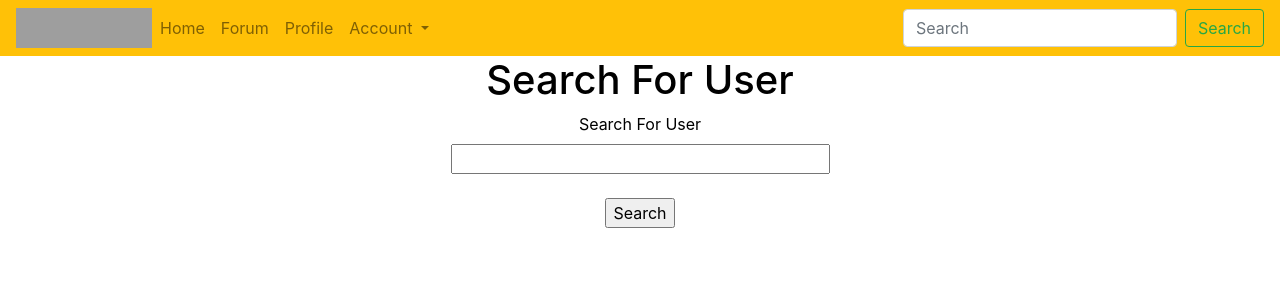
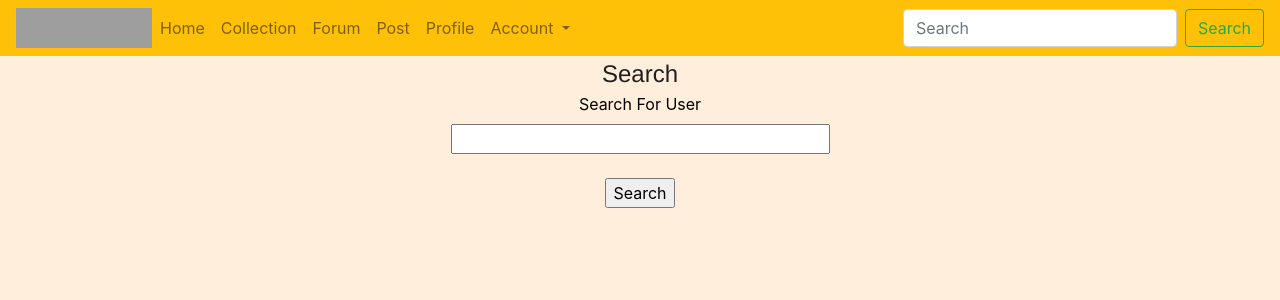
Before and after one commit to Krulled/CMPE133, a Flask app: a page that uses app/templates/navbar.html in a window 1280 px wide. Shown: the top 300 px of the page. Run offline with Flask 3, Linux system fonts and the light colour scheme; a user stored in the database is signed in; some libraries are stand-ins or nearby versions; grey boxes are pictures that could not be loaded.

Commit message:
ui changes

```diff
--- a/app/routes.py
+++ b/app/routes.py
@@ -143,7 +143,7 @@ def search(username):
             return redirect(url_for('search', username = current_user.username))
 
         user = User.query.filter_by(username=current_form.search.data).first()
-        return render_template(('searchResults.html'), form = current_form, username = user.username)
+        return render_template(('search_results.html'), form = current_form, username = user.username)
 
     return render_template('search.html', user=username, form= current_form)
 
@@ -152,7 +152,7 @@ def search(username):
 @login_required
 def searchProfile(username):
     user = User.query.filter_by(username=username).first()
-    return render_template('searchProfile.html', username=user)
+    return render_template('search_profile.html', username=user)
 
 #follow
 @plant_app.route('/user/searchProfile/<username>/follow', methods=['POST', 'GET'])
@@ -220,3 +220,9 @@ def new_post(username):
 def post(post_id):
     post = Post.query.get_or_404(post_id)
     return render_template('post.html', post=post)
+
+#view plant collection
+@plant_app.route('/user/<username>/collection')
+def collection(username):
+    user = User.query.filter_by(username=username).first()
+    return render_template('collection.html', user = user)
--- a/app/static/css/style.css
+++ b/app/static/css/style.css
@@ -13,6 +13,13 @@ picture {
   color: rgb(29, 32, 31);
   font-family: helvetica;
   font-size: 200%;
+}
+
+.smallerTitle {
+  color: rgb(44, 50, 48);
+  color: rgb(29, 32, 31);
+  font-family: helvetica;
+  font-size: 150%;
 }
 
 .loginBG {
@@ -44,7 +51,7 @@ picture {
 
 .profileBox {
   width: 500px;
-  height: 150px;
+  height: 125px;
   text-align: center;
   color: rgb(29, 32, 31);
   font-family: helvetica;
--- a/app/templates/create_post.html
+++ b/app/templates/create_post.html
@@ -3,7 +3,7 @@
 {% block mycontent %}
 
 <head>
-    <link rel="stylesheet" type = "text/css" href="{{ url_for('static',filename='css/forum_style.css') }}">
+    <link rel="stylesheet" type = "text/css" href="{{ url_for('static',filename='css/style.css') }}">
     <title>New Post</title>
 </head>
 
--- a/app/templates/delete.html
+++ b/app/templates/delete.html
@@ -7,8 +7,11 @@
 </head>
 
 <center>
+    <picture>
+        <img src="https://media.discordapp.net/attachments/758931822368784434/1086463776959762472/Screenshot_2023-03-17_at_6.39.05_PM.png?width=1007&height=297" alt="pladdict logo" style="width:340px;height:100px;">
+    </picture>
 <body>
-    <h1>Delete Account</h1>
+    <div class = "smallerTitle">Delete Account</div>
     <p>
         Confirm delete account: <br>
         <br>
--- a/app/templates/edit.html
+++ b/app/templates/edit.html
@@ -7,7 +7,10 @@
 </head>
 
 <center>
-    <div class="title">Edit Profile</div>
+    <picture>
+        <img src="https://media.discordapp.net/attachments/758931822368784434/1086463776959762472/Screenshot_2023-03-17_at_6.39.05_PM.png?width=1007&height=297" alt="pladdict logo" style="width:340px;height:100px;">
+    </picture>
+    <div class="smallerTitle">Edit Profile</div>
     <div class="editBox">
         <form action="" method="post">
             {{ form.hidden_tag() }}
--- a/app/templates/forum.html
+++ b/app/templates/forum.html
@@ -3,7 +3,7 @@
 {% block mycontent %}
 
 <head>
-    <link rel="stylesheet" type = "text/css" href="{{ url_for('static',filename='css/forum_style.css') }}">
+    <link rel="stylesheet" type = "text/css" href="{{ url_for('static',filename='css/style.css') }}">
     <title>Forum</title>
 </head>
 
--- a/app/templates/navbar.html
+++ b/app/templates/navbar.html
@@ -20,8 +20,14 @@
               <a class="nav-link" href="{{url_for('home', username = current_user.username)}}">Home</a>
           </li>
           <li class="nav-item">
+            <a class="nav-link" href="{{url_for('collection', username = current_user.username)}}">Collection</a>
+        </li>
+          <li class="nav-item">
             <a class="nav-link" href="{{url_for('forum', username = current_user.username)}}">Forum</a>
         </li>
+        <li class="nav-item">
+          <a class="nav-link" href="{{url_for('new_post', username = current_user.username)}}">Post</a>
+      </li>
           <li class="nav-item">
               <a class="nav-link" href="{{url_for('profile', username=current_user.username)}}">Profile</a>
           </li>
@@ -32,7 +38,7 @@
           <div class="dropdown-menu" aria-labelledby="navbarDropdown">
               <a class="dropdown-item" href="{{url_for('logout')}}">Log out</a>
               <div class="dropdown-divider"></div>
-              <a class="dropdown-item" href="{{url_for('delete', username = current_user.username)}}">Delete Account</a>
+              <a class="dropdown-item" href="{{url_for('deleteConfirm', username = current_user.username)}}">Delete Account</a>
           </div>
           </li>
       {% endif %}
--- a/app/templates/search.html
+++ b/app/templates/search.html
@@ -3,11 +3,11 @@
 {% block mycontent %}
 
 <head>
-    <link rel="stylesheet" type = "text/css" href="{{ url_for('static',filename='css/edit_style.css') }}">
+    <link rel="stylesheet" type = "text/css" href="{{ url_for('static',filename='css/style.css') }}">
 </head>
 
 <center>
-    <h1>Search For User</h1>
+    <div class = "smallerTitle">Search</div>
     <form action="" method="post">
         {{ form.hidden_tag() }}
         <p>
--- a/app/templates/search_results.html
+++ b/app/templates/search_results.html
@@ -3,7 +3,7 @@
 {% block mycontent %}
 
 <head>
-    <link rel="stylesheet" type = "text/css" href="{{ url_for('static',filename='css/edit_style.css') }}">
+    <link rel="stylesheet" type = "text/css" href="{{ url_for('static',filename='css/style.css') }}">
 </head>
 
 <center>
--- a/app/templates/search_user.html
+++ b/app/templates/search_user.html
@@ -3,7 +3,7 @@
 {% block mycontent %}
 
 <head>
-    <link rel="stylesheet" type = "text/css" href="{{ url_for('static',filename='css/edit_style.css') }}">
+    <link rel="stylesheet" type = "text/css" href="{{ url_for('static',filename='css/style.css') }}">
 </head>
 
 <center>
```
Also changed, not shown: app/templates/collection.html (added, +16 -0 lines), app/templates/post.html (+8 -1 lines), app/templates/profile.html (+6 -4 lines), app/templates/search_profile.html (+1 -16 lines), app/app.db.
